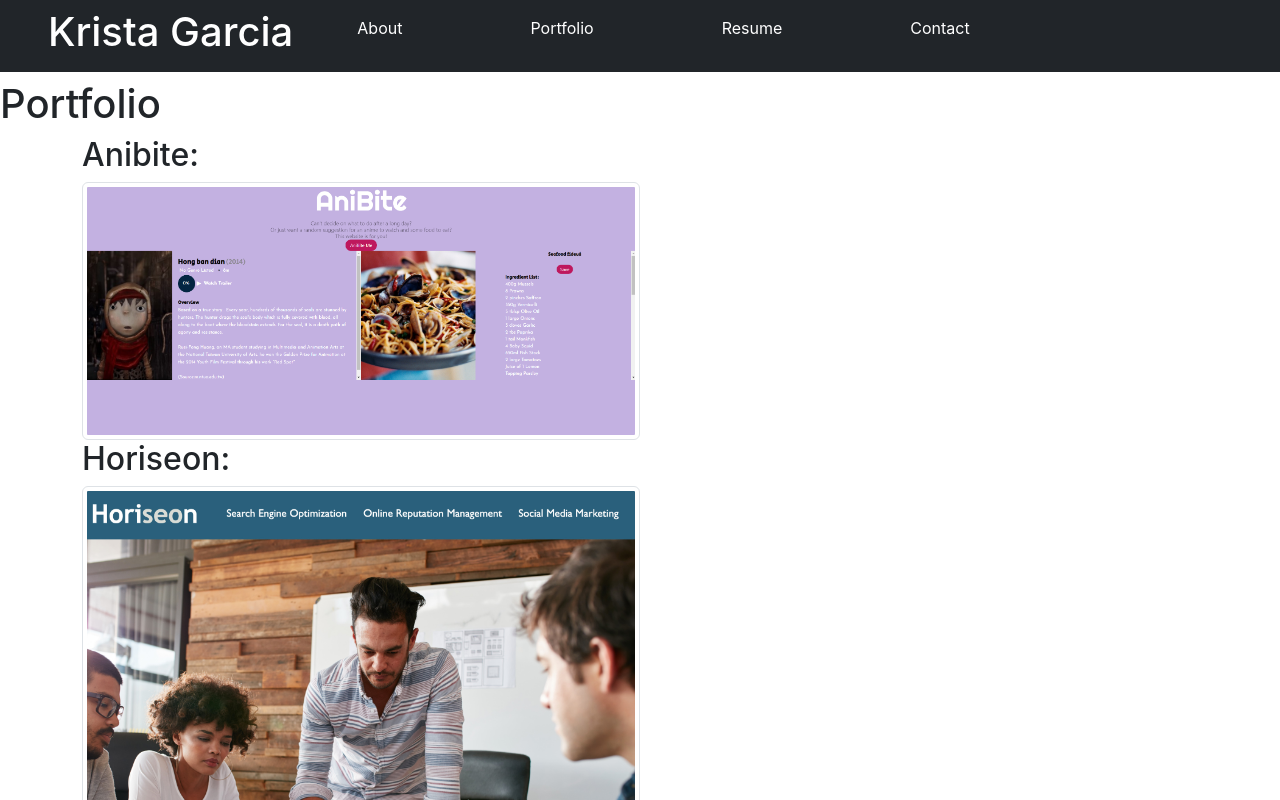
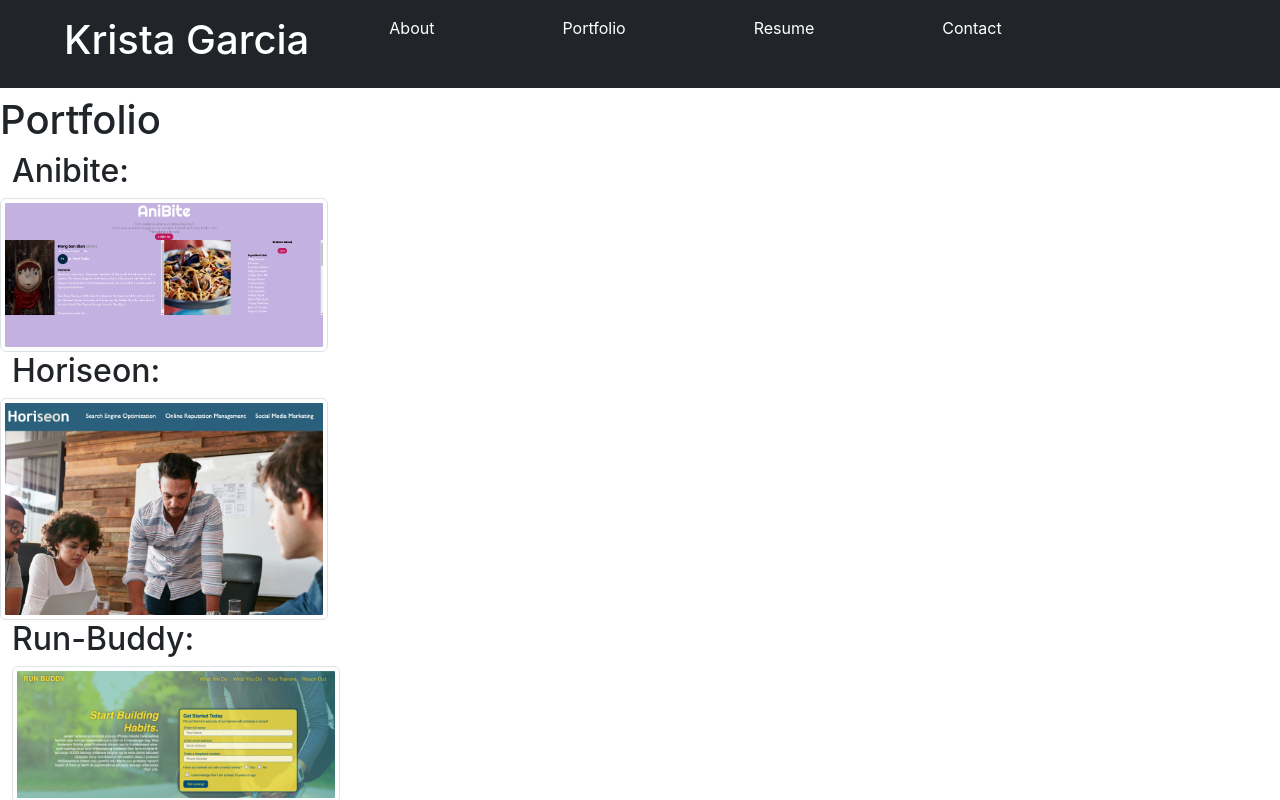
Before and after one commit to krista20/react-portfolio-kg, a React (Create React App) app: page / in a window 1280 px wide. Both pictures are taken after a click on the element "Portfolio". Shown: the top 800 px of the page. Built offline with nearby package versions, Linux system fonts and the light colour scheme; the HTML template or start-up script is replaced by a standard one.

Commit message:
adding in deployment neccessities

```diff
--- a/src/components/About/index.js
+++ b/src/components/About/index.js
@@ -3,6 +3,7 @@
 function About() {
 
     return (
+
         <section>
             <div className="my-2">
 
--- a/src/components/Header/index.js
+++ b/src/components/Header/index.js
@@ -4,21 +4,23 @@
 function Header(props) {
     console.log(props)
     return (
-        <header>
+        <header className="">
 
-            <nav className="navbar navbar-expand-lg navbar-dark bg-dark pe-auto">
+            <nav className="navbar navbar-expand-lg navbar-dark bg-dark">
             <div>
-                <ul className="nav container-fluid mx-5">
+                <ul className="nav container-fluid mx-5 pe-auto">
                     {/* Name & click to route to main page */}
-                    <a href="/" rel="mainpage" style={{textDecoration: "none"}}>
-                    <h1 id="name" className="text-white">Krista Garcia</h1>
+                    <a className=" nav-item nav-link active" href="/" >
+                    <h1 className="text-white">Krista Garcia</h1>
                     </a>
 
                     {/* about me */}
                     <li className="nav-item mx-5">
-                        <span className="btn nav-link active text-white" style={{border:"none"}} onClick={() => {
+
+                        <span className="mark btn nav-link active text-white" style={{border:"none"}} onClick={() => {
                             props.setCurrentPage("About")
                         }}>About</span>
+
                     </li>
                     {/* portfolio */}
                     <li className="nav-item mx-5">
@@ -35,7 +37,7 @@
                     {/* Contact */}
                     <li className="nav-item mx-5">
                         <span className="btn nav-link active text-white" style={{border:"none"}} onClick={() => {
-                            props.setCurrentPage("Contact")
+                            props.setCurrentPage("Contact");
                         }}>Contact</span>
                     </li>
 
--- a/src/components/Portfolio/index.js
+++ b/src/components/Portfolio/index.js
@@ -1,4 +1,7 @@
 import React from "react";
+import Container from 'react-bootstrap/Container';
+import Row from 'react-bootstrap/Row';
+import Col from 'react-bootstrap/Col';
 
 
 function Portfolio(props) {
@@ -8,9 +11,9 @@
         <section>
             <h1 data-testid="h1tag">{projectImages}</h1>
             <h1>Portfolio</h1>
-            <div className="container">
+            <div className="container row">
 
-                <div className="col">
+                <Container className="">
                 {/* 1. anibite project */}
                 <h2>Anibite:</h2>
                 <img
@@ -18,8 +21,8 @@
                     // default property --> is where the img has been saved. To render img, default property must be invoked
                     src={require(`../../assets/photos/anibite-page.png`)}
                     alt="anibite"
-                    className="img-thumbnail"
-                    style={{width:"50%"}}
+                    className="img-thumbnail row"
+                    style={{width:"30%"}}
                 />
 
 
@@ -31,10 +34,10 @@
                     // default property --> is where the img has been saved. To render img, default property must be invoked
                     src={require(`../../assets/photos/horiseon-img.jpg`)}
                     alt="horiseon"
-                    className="img-thumbnail"
-                    style={{width:"50%"}}
+                    className="img-thumbnail row"
+                    style={{width:"30%"}}
                 />
-                </div>
+                </Container>
 
                 <div>
                 {/* 3. run-buddy project */}
@@ -44,7 +47,8 @@
                     // default property --> is where the img has been saved. To render img, default property must be invoked
                     src={require(`../../assets/photos/run-buddy-img.jpg`)}
                     alt="horiseon"
-                    className="img-thumbnail mx-1"
+                    className="img-thumbnail"
+                    style={{width:"30%"}}
                 />
                 </div>
 
@@ -56,7 +60,8 @@
                     // default property --> is where the img has been saved. To render img, default property must be invoked
                     src={require(`../../assets/photos/sanchez-autodetailing.png`)}
                     alt="horiseon"
-                    className="img-thumbnail mx-1"
+                    className="img-thumbnail"
+                    style={{width:"30%"}}
                 />
                 </div>
 
@@ -68,7 +73,8 @@
                     // default property --> is where the img has been saved. To render img, default property must be invoked
                     src={require(`../../assets/photos/work-day-scheduler.png`)}
                     alt="horiseon"
-                    className="img-thumbnail mx-1"
+                    className="img-thumbnail"
+                    style={{width:"30%"}}
                 />
                 </div>
 
@@ -80,7 +86,8 @@
                     // default property --> is where the img has been saved. To render img, default property must be invoked
                     src={require(`../../assets/photos/pwa-budget-tracker.png`)}
                     alt="horiseon"
-                    className="img-thumbnail mx-1"
+                    className="img-thumbnail"
+                    style={{width:"30%"}}
                 />
                 </div>
             </div>
--- a/src/index.css
+++ b/src/index.css
@@ -11,10 +11,10 @@
   font-family: source-code-pro, Menlo, Monaco, Consolas, 'Courier New',
     monospace;
 }
-span:hover {
+/* span:hover {
+  opacity: .8;
+} */
+
+#myname:focus {
   opacity: .8;
 }
-
-#name:hover {
-  opacity: .8;
-}
```
Also changed, not shown: package.json (+5 -3 lines), src/components/Footer/index.js (+7 -7 lines), 1 other file (tests, documents, lock files or other folders).
